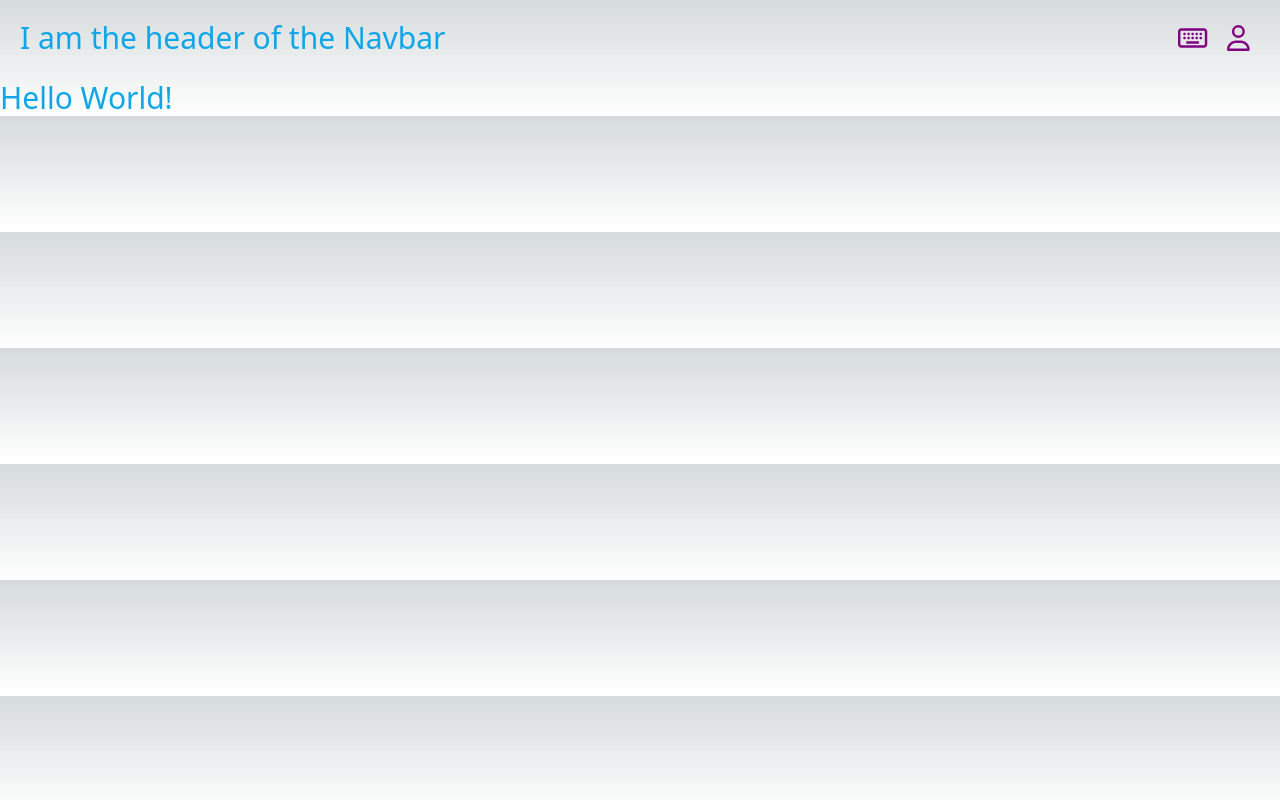
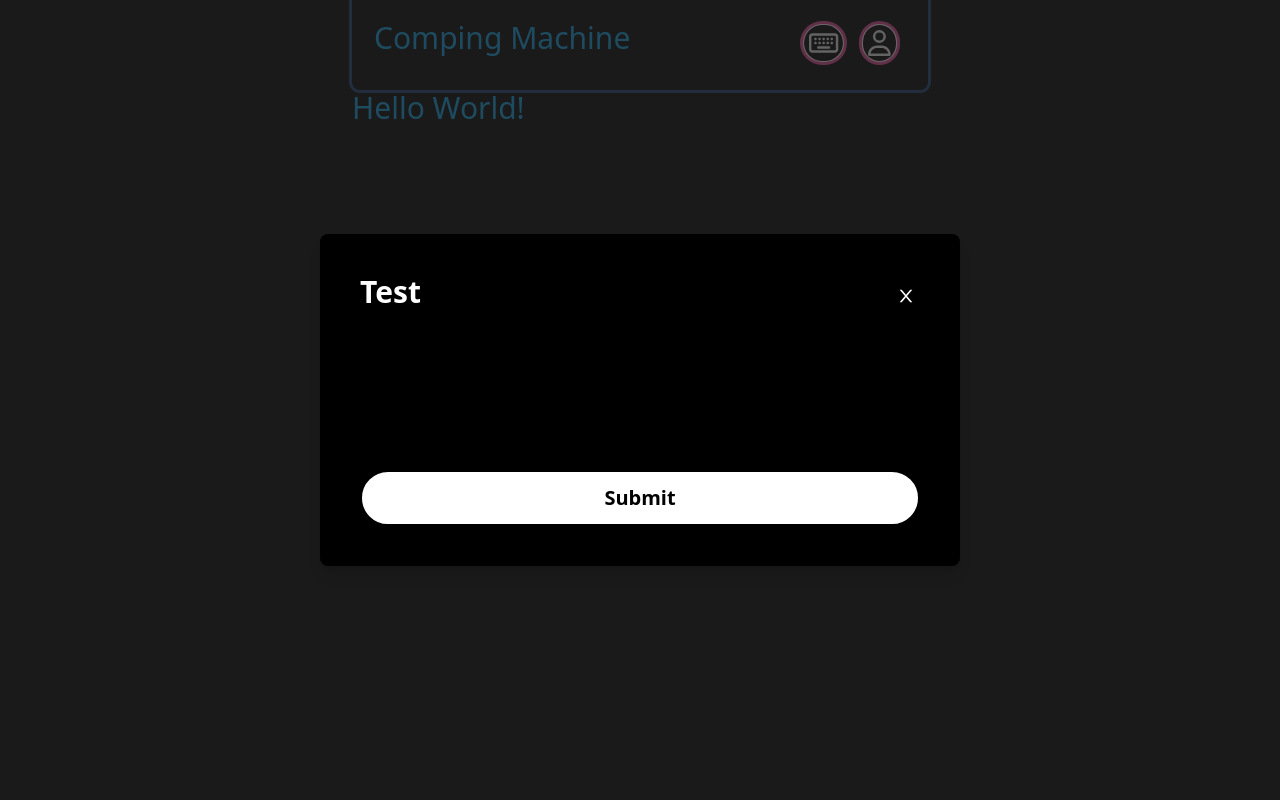
Before and after one commit to paola-pc/Comping-Machine, a Next.js app in the folder fullstack/: page / in a window 1280 px wide. Built offline with nearby package versions, Linux system fonts and the light colour scheme.

Commit message:
Implement floating modal and button components

```diff
--- a/fullstack/package.json
+++ b/fullstack/package.json
@@ -23,6 +23,7 @@
     "postcss": "8.4.22",
     "react": "18.2.0",
     "react-dom": "18.2.0",
+    "react-icons": "^4.8.0",
     "tailwindcss": "3.3.1"
   },
   "devDependencies": {
--- /dev/null
+++ b/fullstack/src/components/Button.jsx
@@ -0,0 +1,36 @@
+const Button = ({
+  label, secondary, fullWidth, large, onClick, disabled, outline
+}) => {
+
+  return (
+    <button
+      disabled={disabled}
+      onClick={onClick}
+      className={`
+      disabled:opacity-70
+      disabled:cursor-not-allowed
+      rounded-full
+      font-semibold
+      hover:opacity-80
+      transition
+      border-2
+      ${fullWidth ? 'w-full' : 'w-fit' }
+      ${secondary ? 'bg-white' : 'bg-sky-500' }
+      ${secondary ? 'text-black' : 'text-white' }
+      ${secondary ? 'border-black' : 'border-sky-500' }
+      ${large ? 'text-xl' : 'text-md' }
+      ${large ? 'px-5' : 'px-4' }
+      ${large ? 'py-3' : 'py-2' }
+      ${outline ? 'bg-transparent' : ''}
+      ${outline ? 'border-white' : ''}
+      ${outline ? 'text-white' : ''}
+
+    `}
+
+    >
+      {label}
+    </button>
+  )
+}
+
+export default Button
--- a/fullstack/src/components/Layout.jsx
+++ b/fullstack/src/components/Layout.jsx
@@ -1,11 +1,16 @@
 import Navbar from "./layout/Navbar";
 
 
-const Layout = ({children}) => {
+const Layout = ({ children }) => {
   return (
-    <div>
-      <Navbar />
-      {children}
+    <div className="h-screen bg-black">
+      <div className="container h-full mx-auto xl:px-30 max-w-xl">
+        <div className="grid grid-rows-3 w-full">
+          {/* if needed add another div here for responsiveness */}
+          <Navbar />
+          {children}
+        </div>
+      </div>
     </div>
   )
 }
--- /dev/null
+++ b/fullstack/src/components/Modal.jsx
@@ -0,0 +1,105 @@
+import { useCallback } from "react";
+import { AiOutlineClose } from "react-icons/ai"
+import Button from "./Button";
+
+const Modal = ({ isOpen, onClose, onSubmit, title, body, footer, actionLabel, disabled }) => { //scf
+  const handleClose = useCallback(() => {
+    if (disabled) {
+      return;
+    }
+    onClose();
+  }, [disabled, onClose])
+
+  const handleSubmit = useCallback(() => {
+    if (disabled) {
+      return;
+    }
+    onSubmit()
+  }, [disabled, onSubmit])
+
+  // If the modal is closed don't return content
+  if (!isOpen) {
+    return null;
+  }
+
+  return (
+    <>
+      <div className="
+        justify-center
+        items-center
+        flex
+        overflow-x-hidden
+        overflow-y-auto
+        fixed
+        inset-0
+        z-50
+        outline-none
+        focus:outline-none
+        bg-neutral-800
+        bg-opacity-70
+
+      ">
+        {/* responsive madness happening down here: */}
+        <div className="
+          relative
+          lg:w-3/6
+          my-6
+          mx-auto
+          md:min-w-[50%]
+          lg:max-w-3xl
+          lg:h-auto
+        ">
+          {/*Content*/}
+          <div className="
+            h-full
+            lg:h-auto
+            border-0
+            rounded-lg
+            shadow-lg
+            relative
+            flex
+            flex-col
+            w-full
+            bg-black
+            outline-none
+            focus:outline-none
+            ">
+
+            {/* header */}
+            <div className="
+            flex
+            items-center
+            justify-between
+            p-10
+            rounded-t
+          ">
+              <h3 className="text-3xl font-semibold text-white">{title}</h3>
+              <button
+                onClick={handleClose}
+                className="p-1 ml-auto border-0 text-white hover:opacity-70 transition self-end"
+              ><AiOutlineClose size={20} />
+              </button>
+            </div>
+              {/* Body */}
+              <div className="relative p-10 flex-auto">
+                {body}
+              </div>
+              {/* footer */}
+              <div className="flex flex-col gap-2 p-10" >
+              <Button disabled={disabled}
+                label={actionLabel}
+                secondary
+                fullWidth
+                large
+                onClick
+              />
+              {footer}
+              </div>
+          </div>
+        </div>
+      </div>
+    </>
+  )
+}
+
+export default Modal;
--- a/fullstack/src/components/layout/Navbar.jsx
+++ b/fullstack/src/components/layout/Navbar.jsx
@@ -11,15 +11,15 @@ const Navbar = () => {
 
 
   return (
-    <div className='container'>
-      <div className='flex justify-between p-5'>
+    <div className='lg:container mx-auto ring rounded-b-lg'>
+      <div className='flex justify-between p-5 mx-0.5'>
         <NavbarHeader />
         <div>
           <a href='/'>
-            <FontAwesomeIcon style={iconStyle} icon={faKeyboard} />
+            <FontAwesomeIcon className='ring ring-pink-500 ring-offset-1' style={iconStyle} icon={faKeyboard} />
           </a>
           <a href='/login'>
-            <FontAwesomeIcon style={iconStyle}  icon={faUser} />
+            <FontAwesomeIcon className='ring ring-pink-500 ring-offset-1' style={iconStyle}  icon={faUser} />
           </a>
         </div>
       </div>
@@ -28,9 +28,12 @@ const Navbar = () => {
 }
 
 const iconStyle = {
-  color: 'purple',
+  color: 'whitesmoke',
   height: '26px',
-  margin: '5px 10px'
+  margin: '5px 10px',
+  backgroundColor: 'inherit',
+  borderRadius: '50px',
+  padding: '5px'
 }
 
 export default Navbar;
--- a/fullstack/src/components/layout/NavbarHeader.jsx
+++ b/fullstack/src/components/layout/NavbarHeader.jsx
@@ -7,7 +7,7 @@ const NavbarHeader = () => {
       <h1 className="text-3xl text-sky-500"
         onClick={() => router.push('/')}
       >
-        I am the header of the Navbar
+        Comping Machine
       </h1>
     </div>
   )
--- a/fullstack/src/pages/_app.js
+++ b/fullstack/src/pages/_app.js
@@ -1,15 +1,19 @@
 import 'bring/styles/globals.css';
 import Layout from '../components/Layout'
 import { SessionProvider } from 'next-auth/react';
-
+import Modal from 'bring/components/Modal';
 
 
 export default function App({ Component, pageProps, session }) {
   return (
-    <SessionProvider session={session}>
-      <Layout>
-        <Component {...pageProps} />
-      </Layout>
-    </SessionProvider>
+    <>
+
+      <SessionProvider session={session}>
+        <Modal isOpen title='Test' actionLabel="Submit"/>
+        <Layout>
+          <Component {...pageProps} />
+        </Layout>
+      </SessionProvider>
+    </>
   )
 }
--- a/fullstack/src/styles/globals.css
+++ b/fullstack/src/styles/globals.css
@@ -3,26 +3,12 @@
 @tailwind utilities;
 
 :root {
-  --foreground-rgb: 0, 0, 0;
-  --background-start-rgb: 214, 219, 220;
-  --background-end-rgb: 255, 255, 255;
+  color: rgb(black);
 }
 
-@media (prefers-color-scheme: dark) {
-  :root {
-    --foreground-rgb: 255, 255, 255;
-    --background-start-rgb: 0, 0, 0;
-    --background-end-rgb: 0, 0, 0;
 
-  }
-}
 
 body {
-  color: rgb(var(--foreground-rgb));
-  background: linear-gradient(
-      to bottom,
-      transparent,
-      rgb(var(--background-end-rgb))
-    )
-    rgb(var(--background-start-rgb));
+  @apply bg-slate-950
+
 }
```
Also changed, not shown: 1 other file (tests, documents, lock files or other folders).
